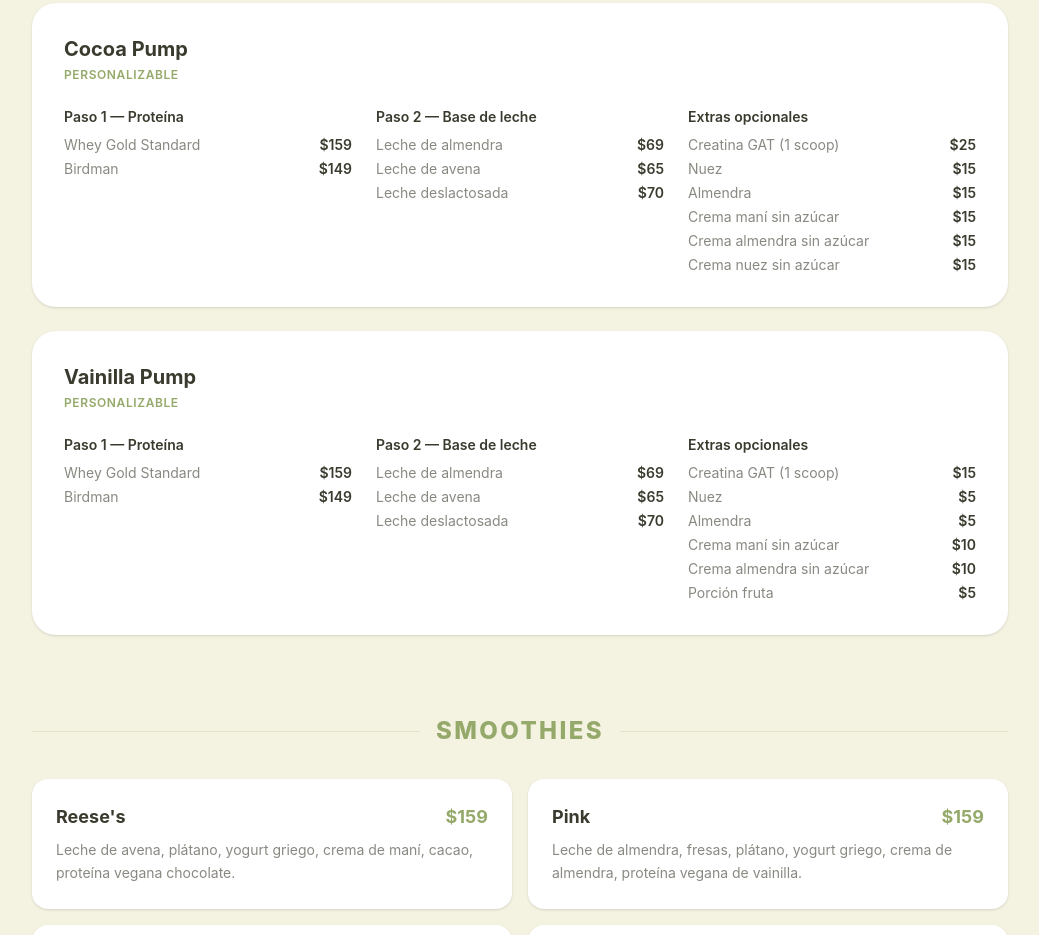
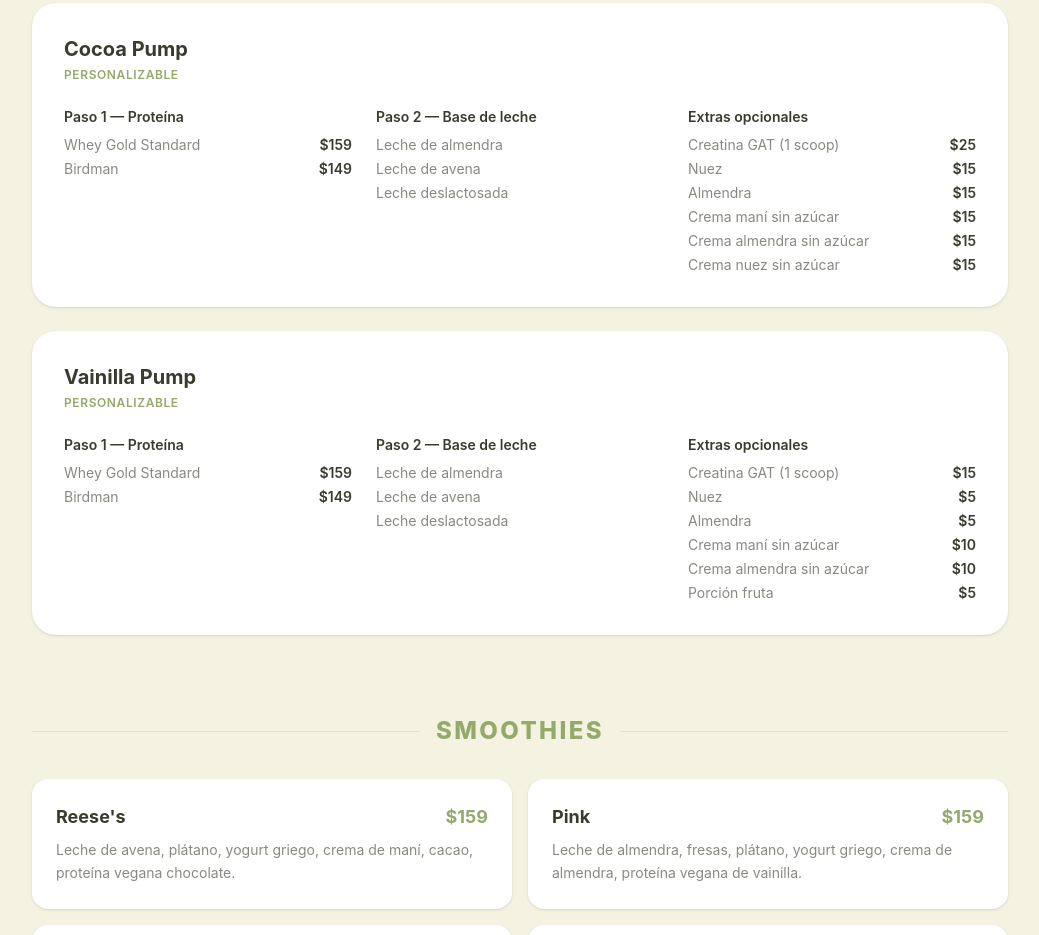
Before and after one commit to Sa-ReyCha/WP_Balance, a website built with Vite: page menu.html in a window 1280 px wide. Shown: the part 999-1934 px from the top of the page, without its empty margins (120-1159 px from the left). Built offline with nearby package versions, Linux system fonts and the light colour scheme.

```diff
--- a/menu.html
+++ b/menu.html
@@ -146,9 +146,9 @@
             <div>
               <p class="font-semibold text-(--color-text) mb-2">Paso 2 — Base de leche</p>
               <ul class="space-y-1 text-(--color-text)/60">
-                <li class="flex justify-between"><span>Leche de almendra</span><span class="font-semibold text-(--color-text)">$69</span></li>
-                <li class="flex justify-between"><span>Leche de avena</span><span class="font-semibold text-(--color-text)">$65</span></li>
-                <li class="flex justify-between"><span>Leche deslactosada</span><span class="font-semibold text-(--color-text)">$70</span></li>
+                <li>Leche de almendra</li>
+                <li>Leche de avena</li>
+                <li>Leche deslactosada</li>
               </ul>
             </div>
             <div>
@@ -183,9 +183,9 @@
             <div>
               <p class="font-semibold text-(--color-text) mb-2">Paso 2 — Base de leche</p>
               <ul class="space-y-1 text-(--color-text)/60">
-                <li class="flex justify-between"><span>Leche de almendra</span><span class="font-semibold text-(--color-text)">$69</span></li>
-                <li class="flex justify-between"><span>Leche de avena</span><span class="font-semibold text-(--color-text)">$65</span></li>
-                <li class="flex justify-between"><span>Leche deslactosada</span><span class="font-semibold text-(--color-text)">$70</span></li>
+                <li>Leche de almendra</li>
+                <li>Leche de avena</li>
+                <li>Leche deslactosada</li>
               </ul>
             </div>
             <div>
```
